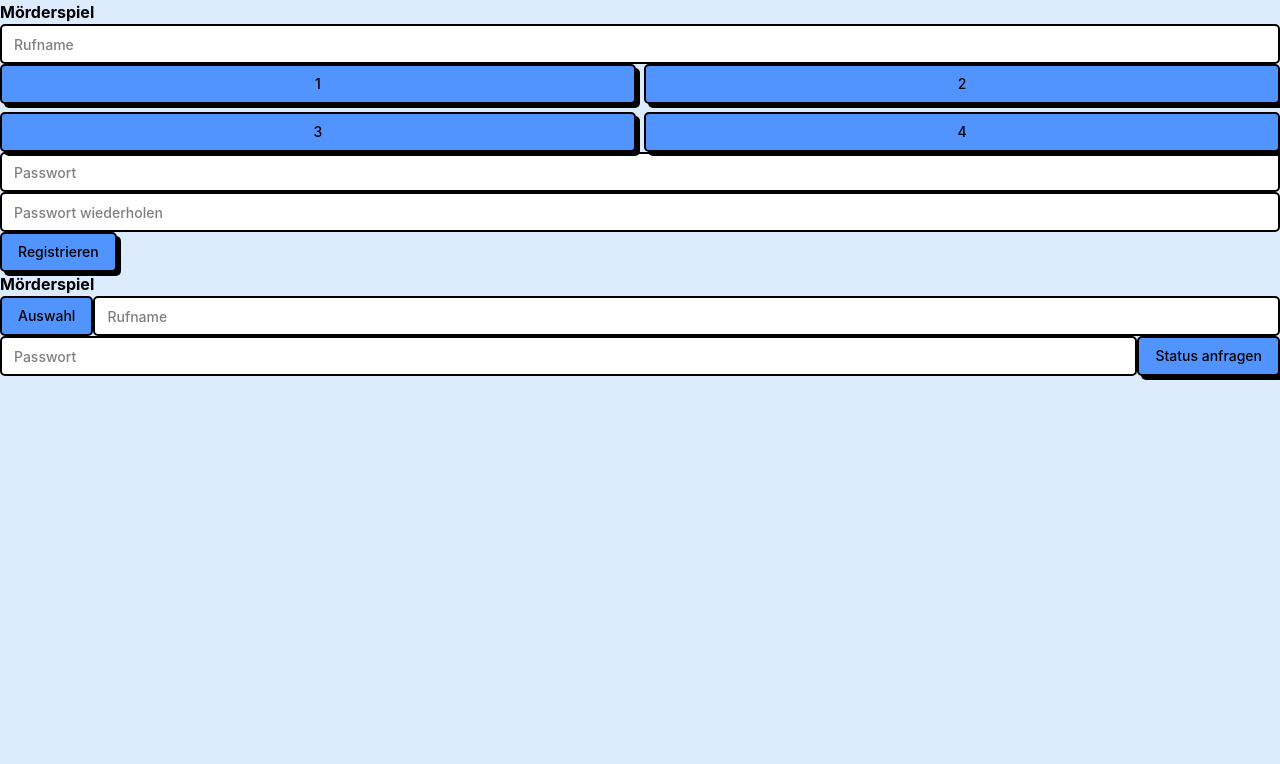
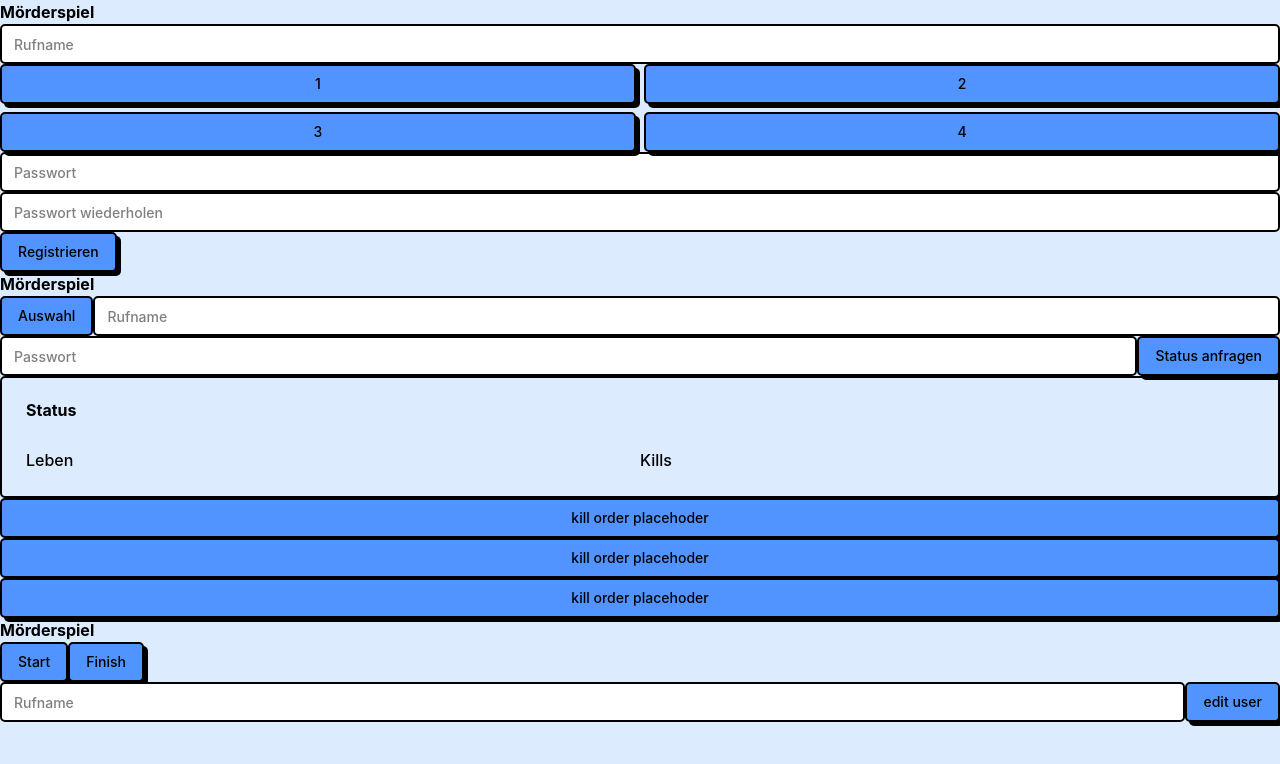
Before and after one commit to w-lfchen/moerderspiel, a React (Vite) app in the folder moerderspiel-frontend/: page / in a window 1280 px wide. Shown: the top 764 px of the page. Built offline with nearby package versions, Linux system fonts and the light colour scheme.

Commit message:
feat: basic page progress

```diff
--- a/moerderspiel-frontend/package.json
+++ b/moerderspiel-frontend/package.json
@@ -12,7 +12,9 @@
   "dependencies": {
     "@base-ui/react": "^1.3.0",
     "@fontsource-variable/geist": "^5.2.8",
+    "@radix-ui/react-dialog": "^1.1.15",
     "@radix-ui/react-dropdown-menu": "^2.1.16",
+    "@radix-ui/react-label": "^2.1.8",
     "@radix-ui/react-radio-group": "^1.3.8",
     "@radix-ui/react-slot": "^1.2.4",
     "@tailwindcss/vite": "^4.2.2",
--- a/moerderspiel-frontend/src/App.tsx
+++ b/moerderspiel-frontend/src/App.tsx
@@ -1,3 +1,4 @@
+import Admin from "./pages/admin";
 import Running from "./pages/running";
 import Setup from "./pages/setup";
 
@@ -6,6 +7,7 @@ function App() {
     <>
       <Setup />
       <Running />
+      <Admin />
     </>
   );
 }
--- /dev/null
+++ b/moerderspiel-frontend/src/components/ui/card.tsx
@@ -0,0 +1,92 @@
+import * as React from "react"
+
+import { cn } from "@/lib/utils"
+
+function Card({ className, ...props }: React.ComponentProps<"div">) {
+  return (
+    <div
+      data-slot="card"
+      className={cn(
+        "rounded-base flex flex-col shadow-shadow border-2 gap-6 py-6 border-border bg-background text-foreground font-base",
+        className,
+      )}
+      {...props}
+    />
+  )
+}
+
+function CardHeader({ className, ...props }: React.ComponentProps<"div">) {
+  return (
+    <div
+      data-slot="card-header"
+      className={cn(
+        "@container/card-header grid auto-rows-min grid-rows-[auto_auto] items-start gap-1.5 px-6 has-[data-slot=card-action]:grid-cols-[1fr_auto] [.border-b]:pb-6",
+        className,
+      )}
+      {...props}
+    />
+  )
+}
+
+function CardTitle({ className, ...props }: React.ComponentProps<"div">) {
+  return (
+    <div
+      data-slot="card-title"
+      className={cn("font-heading leading-none", className)}
+      {...props}
+    />
+  )
+}
+
+function CardDescription({ className, ...props }: React.ComponentProps<"div">) {
+  return (
+    <div
+      data-slot="card-description"
+      className={cn("text-sm font-base", className)}
+      {...props}
+    />
+  )
+}
+
+function CardAction({ className, ...props }: React.ComponentProps<"div">) {
+  return (
+    <div
+      data-slot="card-action"
+      className={cn(
+        "col-start-2 row-span-2 row-start-1 self-start justify-self-end",
+        className,
+      )}
+      {...props}
+    />
+  )
+}
+
+function CardContent({ className, ...props }: React.ComponentProps<"div">) {
+  return (
+    <div
+      data-slot="card-content"
+      className={cn("px-6", className)}
+      {...props}
+    />
+  )
+}
+
+function CardFooter({ className, ...props }: React.ComponentProps<"div">) {
+  return (
+    <div
+      data-slot="card-footer"
+      className={cn("flex items-center px-6 [.border-t]:pt-6", className)}
+      {...props}
+    />
+  )
+}
+
+export {
+  Card,
+  CardHeader,
+  CardFooter,
+  CardTitle,
+  CardDescription,
+  CardContent,
+  CardAction,
+}
--- /dev/null
+++ b/moerderspiel-frontend/src/components/ui/dialog.tsx
@@ -0,0 +1,137 @@
+import * as DialogPrimitive from "@radix-ui/react-dialog"
+import { X } from "lucide-react"
+
+import * as React from "react"
+
+import { cn } from "@/lib/utils"
+
+function Dialog({
+  ...props
+}: React.ComponentProps<typeof DialogPrimitive.Root>) {
+  return <DialogPrimitive.Root data-slot="dialog" {...props} />
+}
+
+function DialogTrigger({
+  ...props
+}: React.ComponentProps<typeof DialogPrimitive.Trigger>) {
+  return <DialogPrimitive.Trigger data-slot="dialog-trigger" {...props} />
+}
+
+function DialogPortal({
+  ...props
+}: React.ComponentProps<typeof DialogPrimitive.Portal>) {
+  return <DialogPrimitive.Portal data-slot="dialog-portal" {...props} />
+}
+
+function DialogClose({
+  ...props
+}: React.ComponentProps<typeof DialogPrimitive.Close>) {
+  return <DialogPrimitive.Close data-slot="dialog-close" {...props} />
+}
+
+function DialogOverlay({
+  className,
+  ...props
+}: React.ComponentProps<typeof DialogPrimitive.Overlay>) {
+  return (
+    <DialogPrimitive.Overlay
+      data-slot="dialog-overlay"
+      className={cn(
+        "fixed inset-0 z-50 bg-overlay data-[state=open]:animate-in data-[state=closed]:animate-out data-[state=closed]:fade-out-0 data-[state=open]:fade-in-0",
+        className,
+      )}
+      {...props}
+    />
+  )
+}
+
+function DialogContent({
+  className,
+  children,
+  ...props
+}: React.ComponentProps<typeof DialogPrimitive.Content>) {
+  return (
+    <DialogPortal>
+      <DialogOverlay />
+      <DialogPrimitive.Content
+        data-slot="dialog-content"
+        className={cn(
+          "bg-background data-[state=open]:animate-in data-[state=closed]:animate-out data-[state=closed]:fade-out-0 data-[state=open]:fade-in-0 data-[state=closed]:zoom-out-95 data-[state=open]:zoom-in-95 fixed top-[50%] left-[50%] z-50 grid w-full max-w-[calc(100%-2rem)] translate-x-[-50%] translate-y-[-50%] gap-4 rounded-base border-2 border-border p-6 shadow-shadow duration-200 sm:max-w-lg",
+          className,
+        )}
+        {...props}
+      >
+        {children}
+        <DialogPrimitive.Close className="absolute right-4 top-4 rounded-base opacity-100 ring-offset-white focus:outline-hidden focus:ring-2 focus:ring-black focus:ring-offset-2 disabled:pointer-events-none [&_svg]:pointer-events-none [&_svg]:shrink-0 [&_svg:not([class*='size-'])]:size-4">
+          <X />
+          <span className="sr-only">Close</span>
+        </DialogPrimitive.Close>
+      </DialogPrimitive.Content>
+    </DialogPortal>
+  )
+}
+
+function DialogHeader({ className, ...props }: React.ComponentProps<"div">) {
+  return (
+    <div
+      data-slot="dialog-header"
+      className={cn("flex flex-col gap-2 text-center sm:text-left", className)}
+      {...props}
+    />
+  )
+}
+
+function DialogFooter({ className, ...props }: React.ComponentProps<"div">) {
+  return (
+    <div
+      data-slot="dialog-footer"
+      className={cn(
+        "flex flex-col-reverse gap-3 sm:flex-row sm:justify-end",
+        className,
+      )}
+      {...props}
+    />
+  )
+}
+
+function DialogTitle({
+  className,
+  ...props
+}: React.ComponentProps<typeof DialogPrimitive.Title>) {
+  return (
+    <DialogPrimitive.Title
+      data-slot="dialog-title"
+      className={cn(
+        "text-lg font-heading leading-none tracking-tight",
+        className,
+      )}
+      {...props}
+    />
+  )
+}
+
+function DialogDescription({
+  className,
+  ...props
+}: React.ComponentProps<typeof DialogPrimitive.Description>) {
+  return (
+    <DialogPrimitive.Description
+      data-slot="dialog-description"
+      className={cn("text-sm font-base text-foreground", className)}
+      {...props}
+    />
+  )
+}
+
+export {
+  Dialog,
+  DialogPortal,
+  DialogOverlay,
+  DialogClose,
+  DialogTrigger,
+  DialogContent,
+  DialogHeader,
+  DialogFooter,
+  DialogTitle,
+  DialogDescription,
+}
--- /dev/null
+++ b/moerderspiel-frontend/src/components/ui/label.tsx
@@ -0,0 +1,23 @@
+import * as LabelPrimitive from "@radix-ui/react-label"
+
+import * as React from "react"
+
+import { cn } from "@/lib/utils"
+
+function Label({
+  className,
+  ...props
+}: React.ComponentProps<typeof LabelPrimitive.Root>) {
+  return (
+    <LabelPrimitive.Root
+      data-slot="label"
+      className={cn(
+        "text-sm font-heading leading-none peer-disabled:cursor-not-allowed peer-disabled:opacity-70",
+        className,
+      )}
+      {...props}
+    />
+  )
+}
+
+export { Label }
--- a/moerderspiel-frontend/src/pages/admin.tsx
+++ b/moerderspiel-frontend/src/pages/admin.tsx
@@ -0,0 +1,46 @@
+import { Button } from "@/components/ui/button";
+import Header from "./header";
+import { Input } from "@/components/ui/input";
+import { Dialog, DialogClose, DialogContent, DialogFooter, DialogHeader, DialogTitle, DialogTrigger } from "@/components/ui/dialog";
+import { Label } from "@/components/ui/label";
+
+export default function Admin() {
+  return (
+    <>
+      <Header />
+      <Button>Start</Button>
+      <Button>Finish</Button>
+      <div className="flex">
+        <Input type="text" placeholder="Rufname" />
+        <Dialog>
+          <form>
+            <DialogTrigger asChild>
+              <Button>edit user</Button>
+            </DialogTrigger>
+            <DialogContent>
+              <DialogHeader>
+                <DialogTitle>edit user</DialogTitle>
+              </DialogHeader>
+              <div className="grid gap-4">
+                <div className="grid gap-3">
+                  <Label>Rufname</Label>
+                  <Input defaultValue="Rufname" />
+                </div>
+                <div className="grid gap-3">
+                  <Label>TODO: auswahl einfügen</Label>
+                </div>
+              </div>
+              <DialogFooter>
+                <DialogClose asChild>
+                  <Button variant="neutral">Cancel</Button>
+                </DialogClose>
+                <Button type="submit">Save changes</Button>
+              </DialogFooter>
+            </DialogContent>
+          </form>
+        </Dialog>
+      </div>
+    </>
+  );
+}
+// TODO: improve on copied example
--- a/moerderspiel-frontend/src/pages/running.tsx
+++ b/moerderspiel-frontend/src/pages/running.tsx
@@ -3,6 +3,7 @@ import { DropdownMenu, DropdownMenuContent, DropdownMenuGroup, DropdownMenuTrigg
 import { Input } from "@/components/ui/input";
 import { useState } from "react";
 import Header from "./header";
+import { Card, CardContent, CardHeader, CardTitle } from "@/components/ui/card";
 
 export default function Setup() {
   const [position, setPosition] = useState("0")
@@ -31,6 +32,22 @@ export default function Setup() {
         <Input type="password" placeholder="Passwort" />
         <Button>Status anfragen</Button>
       </div>
+      <Card>
+        <CardHeader>
+          <CardTitle>Status</CardTitle>
+        </CardHeader>
+        <CardContent>
+          <div className="grid grid-cols-2">
+            <p>Leben</p>
+            <p>Kills</p>
+          </div>
+        </CardContent>
+      </Card>
+      <div className="grid grid-cols-1">
+        <Button>kill order placehoder</Button>
+        <Button>kill order placehoder</Button>
+        <Button>kill order placehoder</Button>
+      </div>
     </>
   );
   // TODO: finish
```
Also changed, not shown: 1 other file (tests, documents, lock files or other folders).
